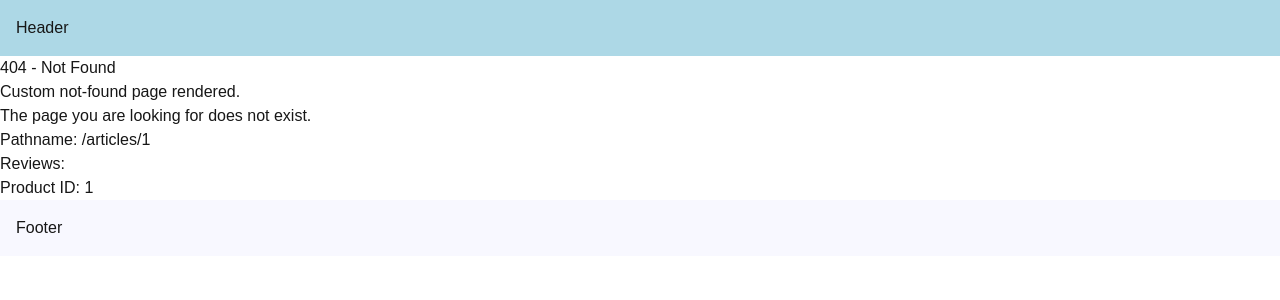
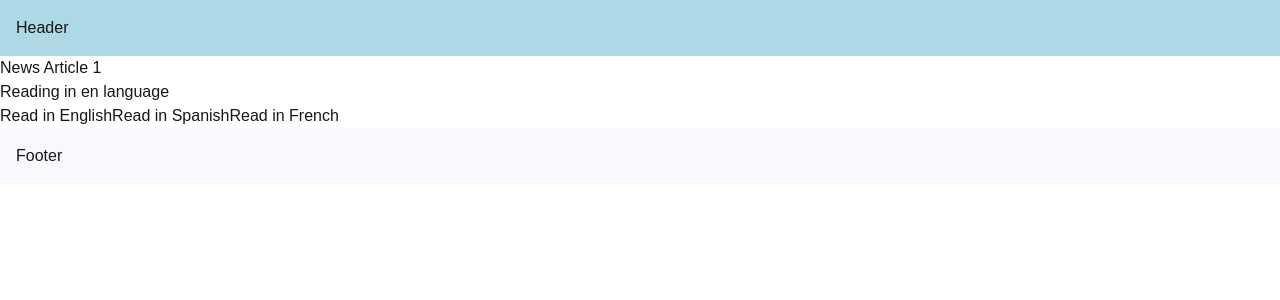
Before and after one commit to AKLIGO/Bases_Next_Js, a Next.js app: page /articles/1 in a window 1280 px wide. Before the commit this address had no page. Shown: the top 300 px of the page. Built offline with nearby package versions, Linux system fonts and the light colour scheme.

Commit message:
les paramètres de route et les paramètres de recherche

```diff
--- /dev/null
+++ b/app/articles/[articleId]/page.tsx
@@ -0,0 +1,21 @@
+import Link from "next/link";
+
+
+export default async function NewsArticle({params, searchParams}:
+    {params:Promise<{articleId:string}>,
+    searchParams:Promise<{lang?: "en" | "es" | "fr"}>}){
+
+    const articleId=(await params).articleId;
+    // const lang=(await searchParams).lang || "en";
+    const {lang="en"}=await searchParams;
+    return <>
+          <h1>News Article {articleId}</h1>
+          <p>Reading in {lang} language</p>
+
+          <div>
+            <Link href={`/articles/${articleId}?lang=en`}>Read in English</Link>
+            <Link href={`/articles/${articleId}?lang=es`}>Read in Spanish</Link>
+            <Link href={`/articles/${articleId}?lang=fr`}>Read in French</Link>
+          </div>
+    </>
+}
--- a/app/layout.tsx
+++ b/app/layout.tsx
@@ -19,6 +19,9 @@
     "absolute":"Next.js 13 Absolute CodeEvolution",
   },
   description: "Generated by create next app",
+  other: {
+    google: "notranslate",
+  },
 };
 
 export default function RootLayout({
@@ -27,9 +30,9 @@
   children: React.ReactNode;
 }>) {
   return (
-    <html lang="en">
+    <html lang="en" translate="no" suppressHydrationWarning>
 
-      <body>
+      <body className="notranslate" suppressHydrationWarning>
         <header
         style={{
           backgroundColor:"lightblue",
--- a/app/page.tsx
+++ b/app/page.tsx
@@ -10,6 +10,9 @@
      <br />
      <Link href="/products">Go to Products  </Link>
 
+      <br />
+    <Link href="/articles/breaking-news-123?lang=en">Read in English</Link>
+    <Link href="/articles/breaking-news-123?lang=fr">Read in French</Link>
     </>
   )
 }
```
